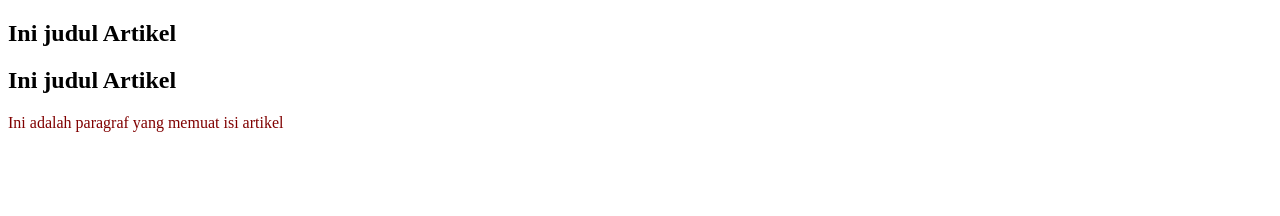
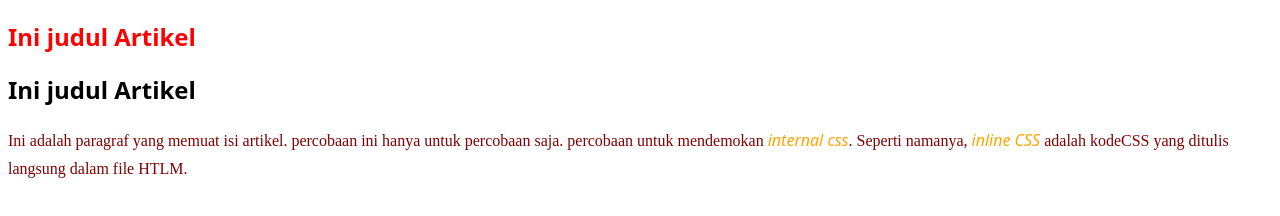
Before and after one commit to pekoonekoo/DPW1_FauzanRofifArdiyanto_2211104036_SE06B, a plain HTML site: page index.html in a window 1280 px wide. Drawn offline with Linux system fonts and the light colour scheme.

Commit message:
first commit

```diff
--- a/index.html
+++ b/index.html
@@ -1,12 +1,17 @@
 <!DOCTYPE html>
 <html>
+
 <head>
     <title>Belajar HTML #01</title>
-        <link rel="stylesheet" type="text/css" href=""style.css>
+    <link rel="stylesheet" type="text/css" href="style.css">
 </head>
+
 <body>
     <h2 id="heading">Ini judul Artikel</h2>
     <h2 class="head">Ini judul Artikel</h2>
-        <p style="color:maroon;">Ini adalah paragraf yang memuat isi artikel</p>
+    <p style="color:maroon;">Ini adalah paragraf yang memuat isi artikel.
+        percobaan ini hanya untuk percobaan saja. percobaan untuk mendemokan <i>internal css</i>. Seperti
+        namanya, <i>inline CSS</i> adalah kodeCSS yang ditulis langsung dalam file HTLM.</p>
 </body>
+
 </html>
--- a/style.css
+++ b/style.css
@@ -18,5 +18,5 @@ h2 {
 }
 
 .head {
-    color: black;
+   color:black;
 }
```
Lines whose indentation alone changed are shown as unchanged.
